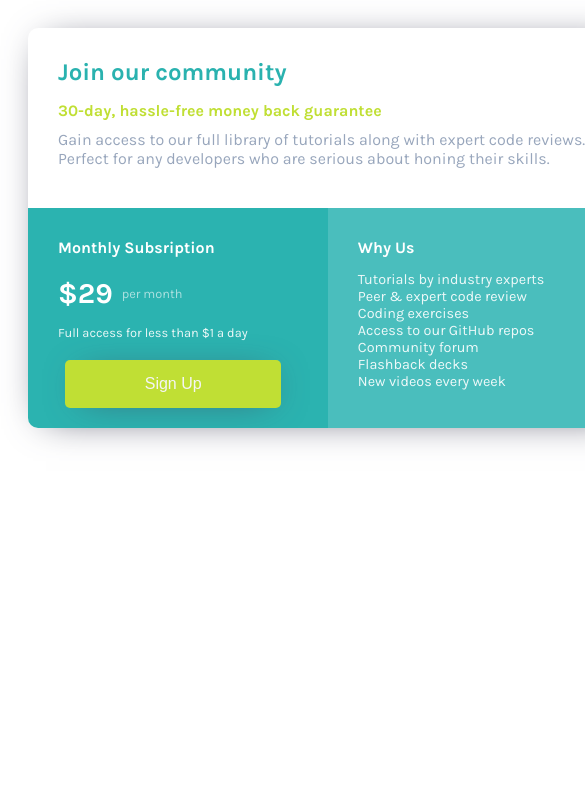
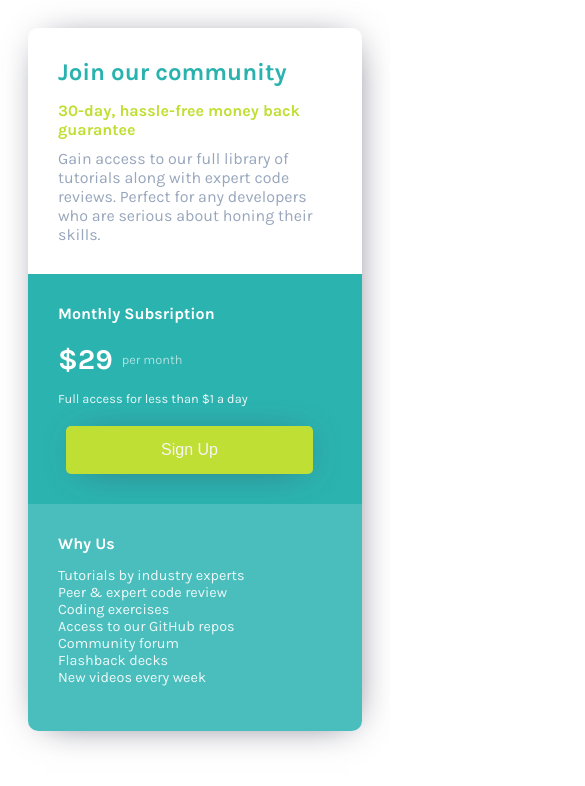
Before and after one commit to bciupka/frontend-fundamentals, a plain HTML site: page l08/index.html in a window 390 px wide. Shown: the top 786 px of the page, 585 px wide, since content can reach past the window. Drawn offline with Linux system fonts and the light colour scheme.

Commit message:
lesson 8 responsive design desktop-first

```diff
--- a/l08/style.css
+++ b/l08/style.css
@@ -128,3 +128,14 @@ button:hover {
     background-color: #B1CF30;
     transform: scale(1.02);
 }
+
+@media screen and (max-width: 650px) {
+
+    #bottom-left-section,
+    #bottom-right-section,
+    #container {
+        width: 100%;
+        height: auto;
+        margin-left: 0;
+    }
+}
```
